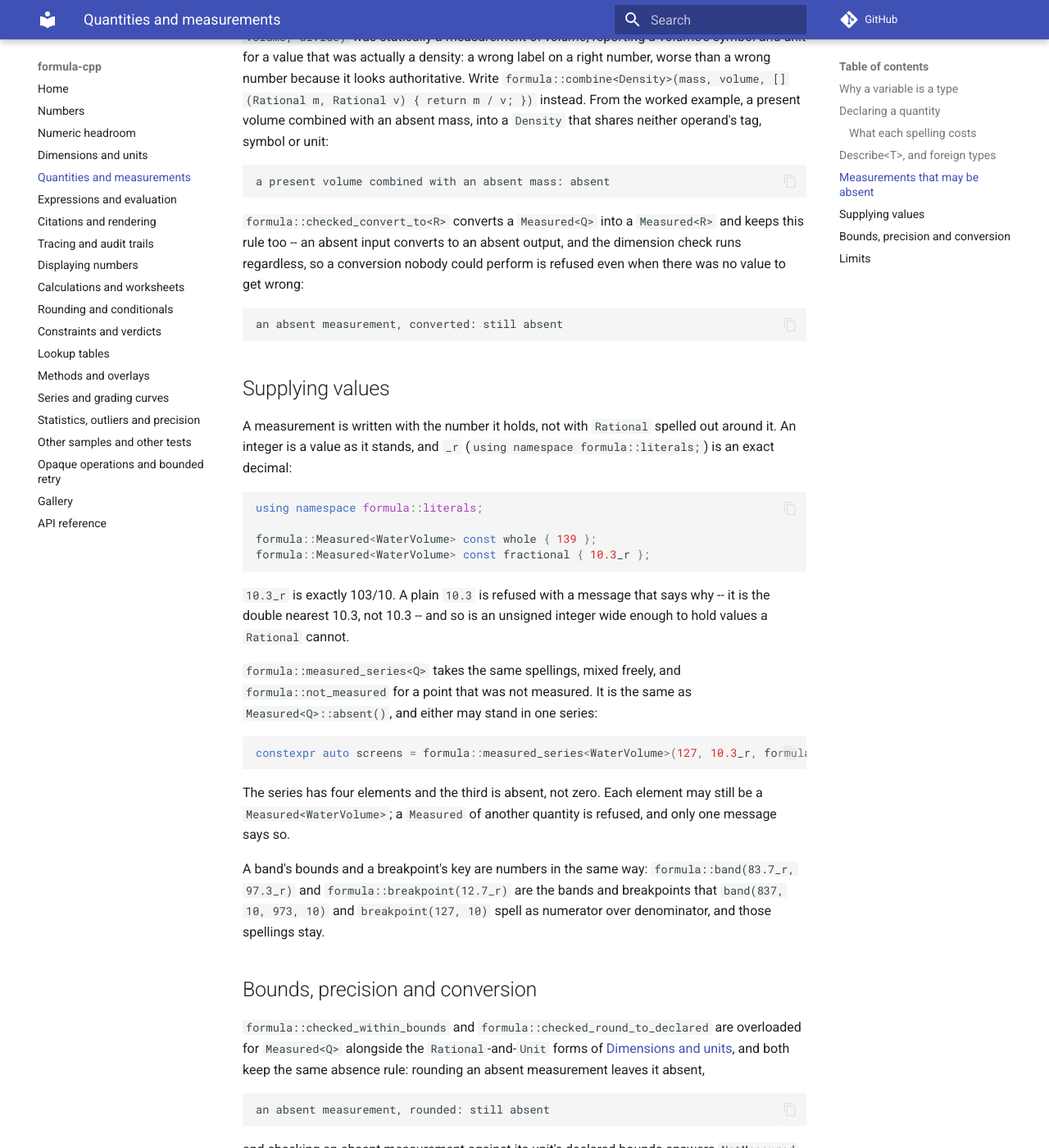
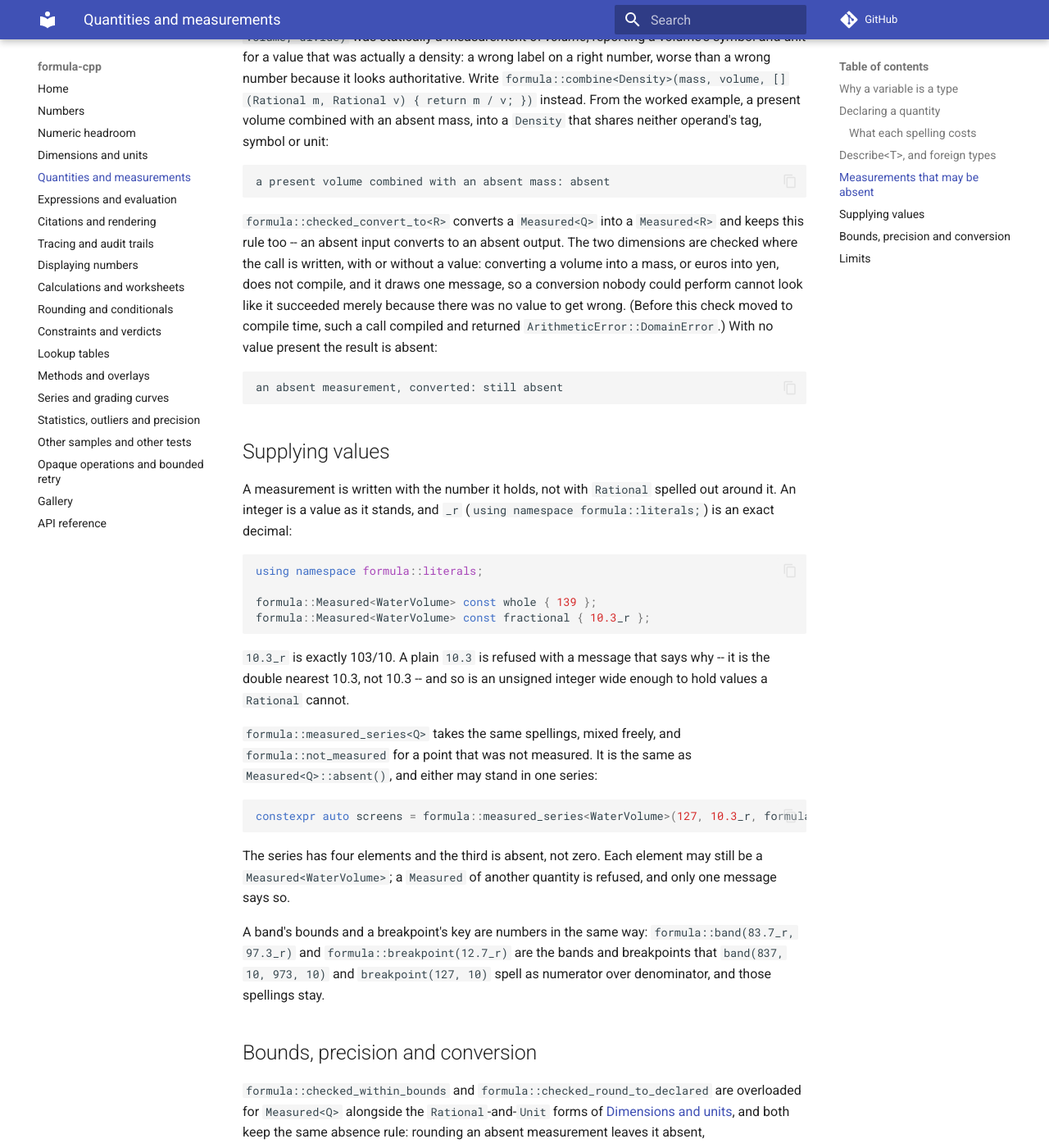
Before and after one commit to LASTRADA-Software/formula-cpp, an MkDocs documentation site: the page built from docs/quantities.md, in a window 1280 px wide and 1400 px high, scrolled down 5410 px. Shown: the whole window at 82% size. Built offline with MkDocs 1.6.1 and Material for MkDocs 9.7.7, drawn with Linux system fonts in a browser that asks for light colours; comment, search, counter and statistics services are not loaded; some of the changed text lies outside the part shown.

Commit message:
feat(measured): add throwing twins and refuse a conversion across dimensions where it is written
Callers who would only rethrow the error of checked_convert_to,
checked_round_to_declared or checked_within_bounds on a Measured had no
short spelling: convert_to, round_to_declared and within_bounds now throw
ArithmeticException where the checked form returns an error.

checked_convert_to also knew both dimensions where the call is written but
only refused a mismatch at run time, as DomainError. It now refuses a
conversion between quantities of different dimensions, with or without a
value present, when the call is compiled, with one message. The tests that
pinned the run-time error become negative compile tests.

Signed-off-by: Christian Parpart <c.parpart@lastrada.net>

````diff
--- a/docs/quantities.md
+++ b/docs/quantities.md
@@ -274,8 +274,13 @@
 
 `formula::checked_convert_to<R>` converts a `Measured<Q>` into a
 `Measured<R>` and keeps this rule too -- an absent input converts to an
-absent output, and the dimension check runs regardless, so a conversion
-nobody could perform is refused even when there was no value to get wrong:
+absent output. The two dimensions are checked where the call is written,
+with or without a value: converting a volume into a mass, or euros into yen,
+does not compile, and it draws one message, so a conversion nobody could
+perform cannot look like it succeeded merely because there was no value to
+get wrong. (Before this check moved to compile time, such a call compiled
+and returned `ArithmeticError::DomainError`.) With no value present the
+result is absent:
 
 ```
 an absent measurement, converted: still absent
@@ -352,6 +357,14 @@
 ```
 450 l converted to m3 = 9/20
 ```
+
+The conversion, the rounding and the bounds check each have a throwing twin,
+for callers who would only rethrow the error: `formula::convert_to<R>`, `formula::round_to_declared` and
+`formula::within_bounds`, which take the same arguments and return the value
+itself, and throw `ArithmeticException` where the `checked_` form returns an
+error. Absence behaves as above -- an absent measurement converts and rounds to
+an absent one and is `NotMeasured` for its bounds -- and a conversion across
+dimensions does not compile in either spelling.
 
 ## Limits
 
````
Also changed, not shown: other parts of docs/quantities.md (+1 -1 lines), CHANGELOG.md (+9 -0 lines), 8 other files.
